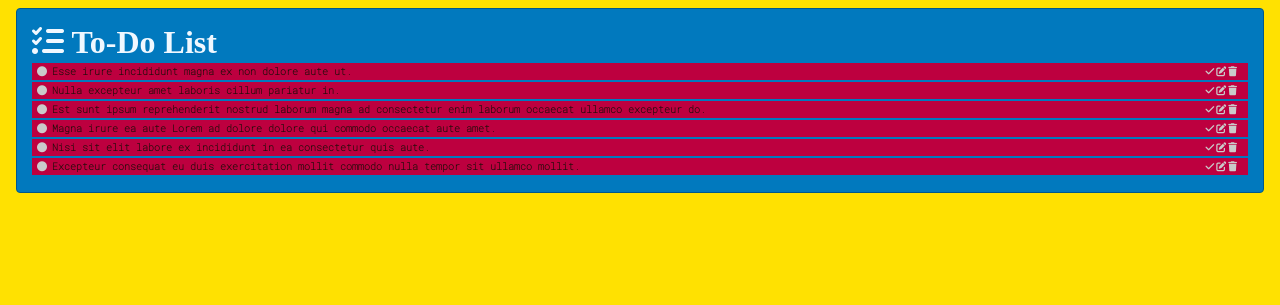
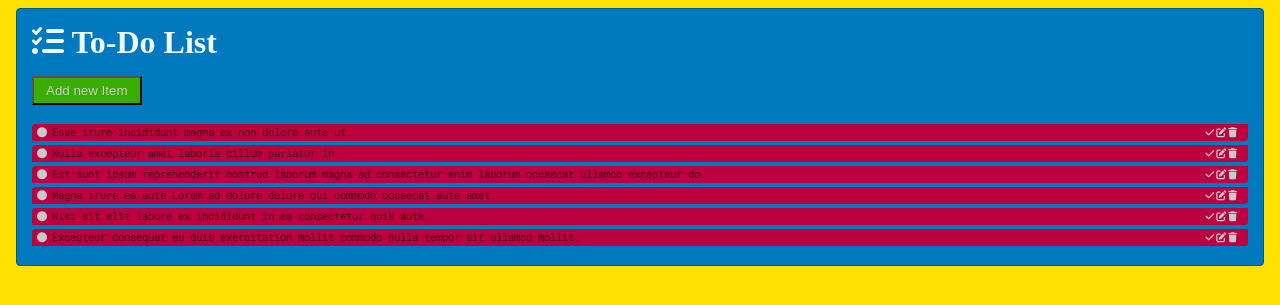
Before and after one commit to rezalaal/todo, a PHP site: page / in a window 1280 px wide. Shown: the top 305 px of the page. Run offline with PHP 8.4, Linux system fonts and the light colour scheme; some web fonts are replaced.

Commit message:
modal & start javascript

```diff
--- a/index.htm
+++ b/index.htm
@@ -7,6 +7,7 @@
     <title>To-Do App</title>
     <link rel="stylesheet" href="https://cdnjs.cloudflare.com/ajax/libs/font-awesome/6.4.0/css/all.min.css">
     <link rel="stylesheet" href="./styles.css">
+    <script src="./scripts.js"></script>
 </head>
 <body>
    <div id="items">
@@ -14,6 +15,9 @@
             <i class="fa-solid fa-list-check"></i>
             To-Do List
         </h1>
+        <span id="toolbox">
+            <button id="add">Add new Item</button>
+        </span>
         <div class="item">
             <div class="item-circle"><i class="fa-sharp fa-solid fa-circle"></i></div>
             <div class="item-title">Esse irure incididunt magna ex non dolore aute ut.</div>
@@ -57,5 +61,17 @@
             <div class="item-icon-delete"><i class="fa-solid fa-trash"></i></div>
         </div>
    </div>
+
+   <div class="modal">
+        <div class="content">
+            <div class="title">X</div>
+            <div class="body">
+                <input type="text">
+                <input type="submit" value="Add">
+                <button>Cancel</button>
+            </div>
+            <div class="footer"></div>
+        </div>
+   </div>
 </body>
 </html>
--- /dev/null
+++ b/scripts.js
@@ -0,0 +1,3 @@
+var btn = document.getElementById("add");
+
+console.log(btn);
--- a/styles.css
+++ b/styles.css
@@ -20,13 +20,37 @@ body {
 }
 .item {
     background-color: #BD003F;
-    margin: 2px 15px;
+    margin: 4px 15px;
     color: #210d09;
     padding: 2px 10px 2px 5px;
     font-size: 10px;
     font-weight: bold;
     display: flex;
+    border-radius: 4px 0;
 }
+
+.item:hover {
+    color: #cacaca;
+    cursor: pointer;
+    animation-name: move-item;
+    animation-duration: 2s;
+}
+
+@keyframes move-item {
+    0% {
+        padding-left: 10px;
+    }
+
+    50% {
+        padding-left: 15px;
+    }
+
+    100% {
+        padding-left: 10px;
+    }
+}
+
+
 #selected-item {
     background-color: blueviolet;
 }
@@ -67,3 +91,36 @@ h1 {
     padding: 0 1px;
     color: #cacaca;
 }
+
+#toolbox {
+    display: flex;
+    flex-direction: end;
+}
+
+#add {
+    margin: 15px;
+    flex-direction: end;
+    padding: 5px 12px;
+    background-color: #39AE00;
+    color: #cacaca;
+}
+
+.modal {
+    display: none;
+    position: fixed;
+    width: 100%;
+    height: 100%;
+    top: 0;
+    left: 0;
+    background-color: rgba(0,0,0, 0.8);
+}
+
+.content {
+    background-color: #fff;
+    width: auto;
+    margin: 50px 50px;
+    padding: 5px 15px;
+    border:#00598c;
+    border-radius: 4px;
+    font-size: 12px;
+}
```
